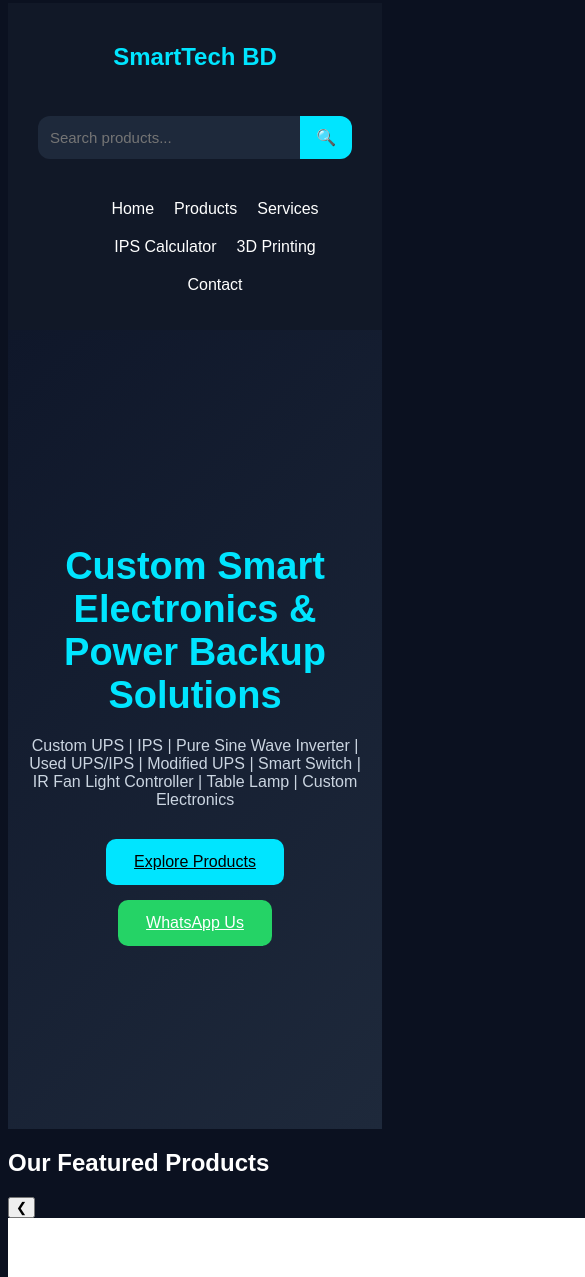
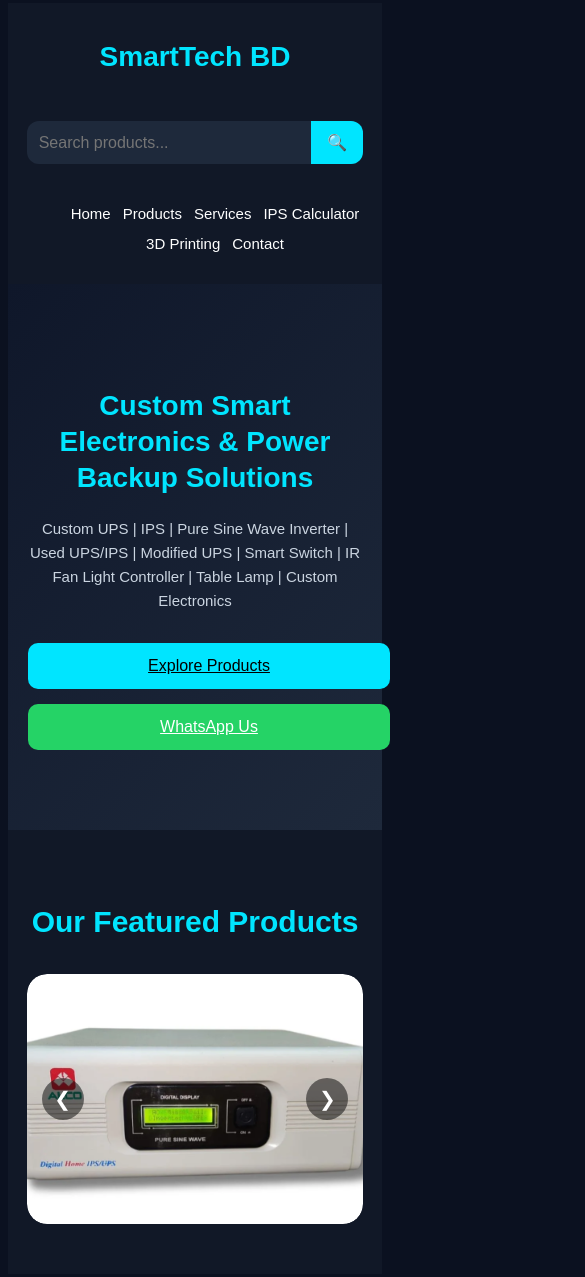
Before and after one commit to masumbillah987/SmartTechBd, a plain HTML site: page index.html in a window 390 px wide. Shown: the part 5-1282 px from the top of the page, 585 px wide, since content can reach past the window. Drawn offline with Linux system fonts and the light colour scheme.

Commit message:
Refactor CSS styles for improved organization

```diff
--- a/style.css
+++ b/style.css
@@ -469,3 +469,279 @@
 .hidden {
   display: none;
 }
+/* ================= MOBILE RESPONSIVE FIX ================= */
+
+@media(max-width:768px){
+
+    body{
+        overflow-x:hidden;
+    }
+
+    /* NAVBAR */
+    nav{
+        flex-direction:column;
+        align-items:center;
+        gap:15px;
+        padding:15px 5%;
+    }
+
+    .logo{
+        font-size:28px;
+        text-align:center;
+    }
+
+    nav ul{
+        width:100%;
+        justify-content:center;
+        flex-wrap:wrap;
+        gap:12px;
+    }
+
+    nav ul li a{
+        font-size:15px;
+    }
+
+    /* SEARCH */
+    .search-box{
+        width:100%;
+        max-width:100%;
+    }
+
+    .search-box input{
+        font-size:16px;
+    }
+
+    /* HERO */
+    .hero{
+        height:auto;
+        padding:80px 20px;
+    }
+
+    .hero-content h2{
+        font-size:34px;
+        line-height:1.3;
+    }
+
+    .hero-content p{
+        font-size:16px;
+        line-height:1.6;
+    }
+
+    .hero-buttons{
+        flex-direction:column;
+        width:100%;
+    }
+
+    .hero-buttons .btn{
+        width:100%;
+    }
+
+    /* SECTIONS */
+    .features,
+    .products,
+    .services,
+    .contact,
+    .calculator-section{
+        padding:60px 5%;
+    }
+
+    .products h2,
+    .services h2,
+    .contact h2,
+    .calculator-section h2{
+        font-size:30px;
+    }
+
+    /* PRODUCT GRID */
+    .product-grid,
+    .service-grid,
+    .view-grid{
+        grid-template-columns:1fr;
+    }
+
+    /* CARDS */
+    .product-card,
+    .service-card,
+    .feature-card,
+    .view-card{
+        padding:22px;
+    }
+
+    /* SLIDER */
+    .slider{
+        height:220px;
+    }
+
+    .slider img{
+        height:220px;
+    }
+
+    .arrow{
+        width:40px;
+        height:40px;
+        font-size:18px;
+    }
+
+    /* QUANTITY */
+    .quantity-box{
+        gap:10px;
+    }
+
+    .quantity-box button,
+    .quantity-btn{
+        width:38px;
+        height:38px;
+        font-size:20px;
+    }
+
+    /* BUTTONS */
+    .btn,
+    .confirm-btn{
+        width:100%;
+        font-size:16px;
+        padding:14px;
+    }
+
+    /* INPUT */
+    input,
+    textarea,
+    select{
+        font-size:16px;
+    }
+
+    /* TABLE */
+    .stock-table{
+        overflow-x:auto;
+    }
+
+    .stock-table table{
+        min-width:600px;
+    }
+
+    /* CONTACT */
+    .big-btn{
+        width:100%;
+    }
+
+    /* FOOTER */
+    footer{
+        font-size:14px;
+        padding:20px;
+    }
+
+}
+
+/* EXTRA SMALL PHONE FIX */
+
+@media(max-width:480px){
+
+    .hero-content h2{
+        font-size:28px;
+    }
+
+    .hero-content p{
+        font-size:15px;
+    }
+
+    .products h2,
+    .services h2,
+    .contact h2,
+    .calculator-section h2{
+        font-size:26px;
+    }
+
+    .slider{
+        height:200px;
+    }
+
+    .slider img{
+        height:200px;
+    }
+
+}
+/* ================= HOME IMAGE SLIDER ================= */
+
+.home-slider-section{
+
+    padding:70px 8%;
+    text-align:center;
+    background:#111827;
+}
+
+.home-slider-section h2{
+
+    font-size:42px;
+    margin-bottom:35px;
+    color:#00e5ff;
+}
+
+.home-slider{
+
+    position:relative;
+    max-width:900px;
+    margin:auto;
+    overflow:hidden;
+    border-radius:20px;
+}
+
+.home-slide{
+
+    width:100%;
+    height:500px;
+    object-fit:cover;
+    display:none;
+    border-radius:20px;
+}
+
+.home-slide.active{
+    display:block;
+}
+
+/* ARROWS */
+
+.home-arrow{
+
+    position:absolute;
+    top:50%;
+    transform:translateY(-50%);
+    background:rgba(0,0,0,0.5);
+    color:white;
+    border:none;
+    width:55px;
+    height:55px;
+    border-radius:50%;
+    cursor:pointer;
+    font-size:28px;
+    z-index:10;
+}
+
+.home-arrow.left{
+    left:15px;
+}
+
+.home-arrow.right{
+    right:15px;
+}
+
+/* MOBILE */
+
+@media(max-width:768px){
+
+    .home-slider-section{
+        padding:50px 5%;
+    }
+
+    .home-slider-section h2{
+        font-size:30px;
+    }
+
+    .home-slide{
+        height:250px;
+    }
+
+    .home-arrow{
+        width:42px;
+        height:42px;
+        font-size:20px;
+    }
+}
```
